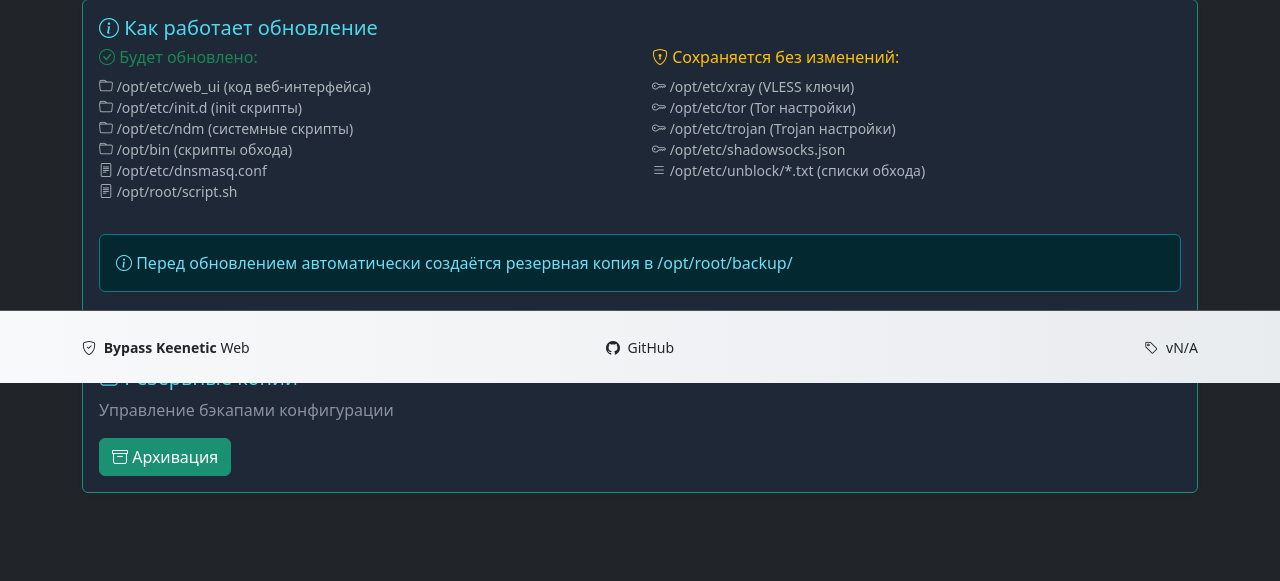
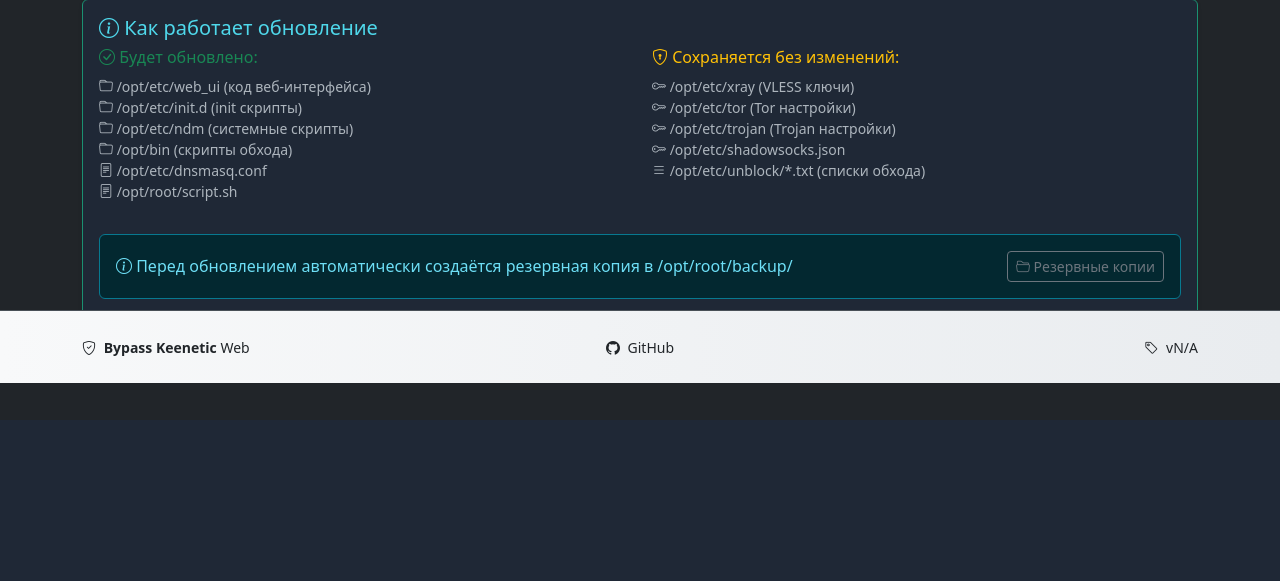
Before and after one commit to royfincher25-source/bypass_keenetic_web, a Flask app: page /service/updates in a window 1280 px wide. Shown: the part 417-998 px from the top of the page. After the commit the page ends 837 px from the top, so only its background shows below. Run offline with Flask 3, Linux system fonts and the light colour scheme; the visitor is signed in with stand-in values (Sample User, id 1); data that the repository does not hold is empty.

Commit message:
ui: переместить кнопку 'Резервные копии' в блок информации

```diff
--- a/src/web_ui/templates/updates.html
+++ b/src/web_ui/templates/updates.html
@@ -77,19 +77,14 @@
             </div>
         </div>
 
-        <div class="alert alert-info mt-3">
-            <i class="bi bi-info-circle"></i> Перед обновлением автоматически создаётся резервная копия в /opt/root/backup/
+        <div class="alert alert-info mt-3 d-flex justify-content-between align-items-center">
+            <div>
+                <i class="bi bi-info-circle"></i> Перед обновлением автоматически создаётся резервная копия в /opt/root/backup/
+            </div>
+            <a href="{{ url_for('main.service_backup') }}" class="btn btn-outline-secondary btn-sm ms-3">
+                <i class="bi bi-folder2-open"></i> Резервные копии
+            </a>
         </div>
-    </div>
-</div>
-
-<div class="card shadow-sm mb-4">
-    <div class="card-body">
-        <h5 class="card-title"><i class="bi bi-archive"></i> Резервные копии</h5>
-        <p class="card-text text-muted">Управление бэкапами конфигурации</p>
-        <a href="{{ url_for('main.service_backup') }}" class="btn btn-primary">
-            <i class="bi bi-archive"></i> Архивация
-        </a>
     </div>
 </div>
 {% endblock %}
```
